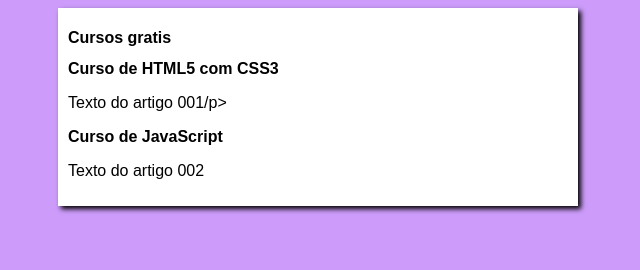
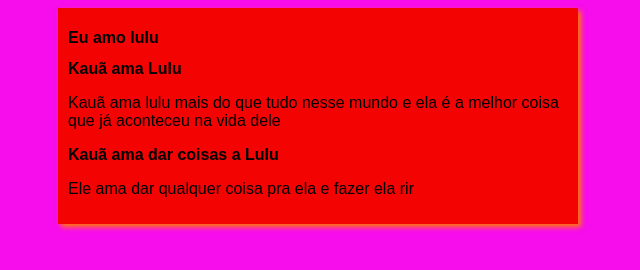
Before and after one commit to kauaheinzel/projeto-site, a plain HTML site: page index.html in a window 1280 px wide. Shown: the whole page, without its empty margins (322-962 px from the left). Drawn offline with Linux system fonts and the light colour scheme.

Commit message:
Mudança geral

```diff
--- a/estilos/style.css
+++ b/estilos/style.css
@@ -5,15 +5,15 @@
 }
 
 body{
-    background-color: rgb(205, 156, 251);
+    background-color: rgb(247, 12, 235);
 
 }
 
 main{
-    background-color: white;
+    background-color: rgb(244, 3, 3);
     width: 500px;
     margin: auto;
     padding: 10px;
-    box-shadow: 3px 3px 5px black;
+    box-shadow: 3px 3px 5px rgb(255, 123, 0);
 
 }
--- a/index.html
+++ b/index.html
@@ -3,21 +3,21 @@
 <head>
     <meta charset="UTF-8">
     <meta name="viewport" content="width=device-width, initial-scale=1.0">
-    <title>Curso em video</title>
+    <title>Eu te amo</title>
     <link rel="stylesheet" href="estilos/style.css">
 </head>
 <body>
     <main>
         <header>
-            <h1>Cursos gratis</h1>
+            <h1>Eu amo lulu</h1>
 </header>
 <article>
-    <h2>Curso de HTML5 com CSS3</h2>
-    <p>Texto do artigo 001/p>
+    <h2>Kauã ama Lulu</h2>
+    <p>Kauã ama lulu mais do que tudo nesse mundo e ela é a melhor coisa que já aconteceu na vida dele</p>
 </article>
 <article>
-    <h2>Curso de JavaScript</h2>
-    <p>Texto do artigo 002</p>
+    <h2>Kauã ama dar coisas a Lulu</h2>
+    <p>Ele ama dar qualquer coisa pra ela e fazer ela rir</p>
 </article>
     </main>
 </body>
```
